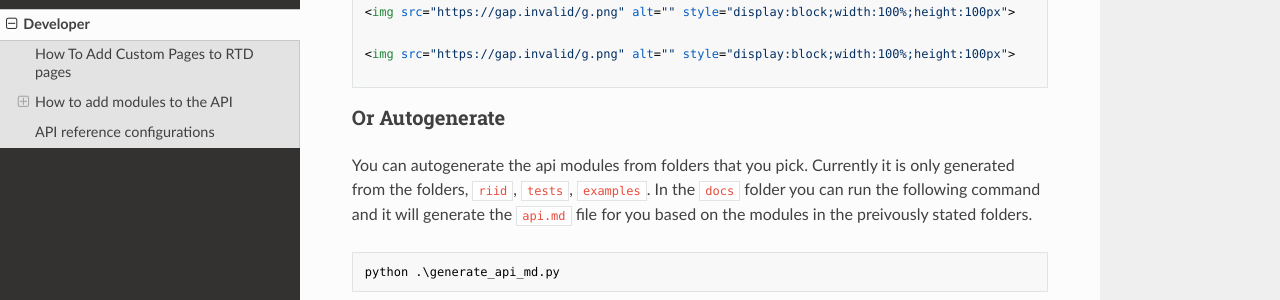
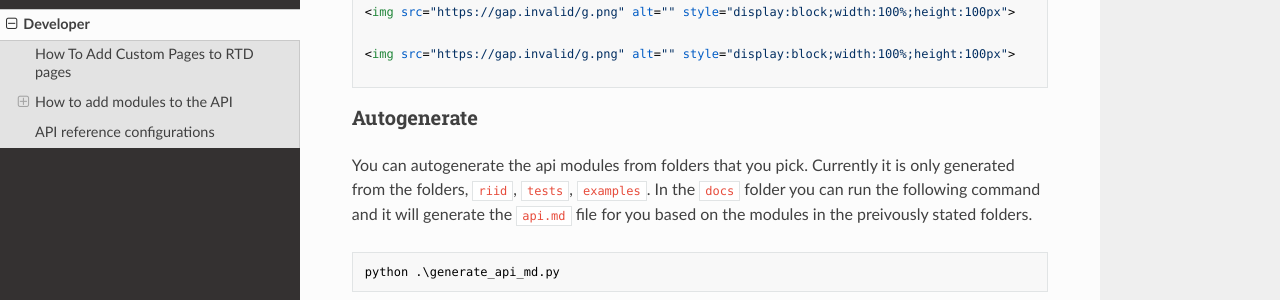
Before and after one commit to sandialabs/PyRIID, an MkDocs documentation site: the page built from docs/howto.md, in a window 1280 px wide and 900 px high, scrolled down 749 px. Shown: the part 156-456 px from the top of the window. Built offline with MkDocs 1.6.1, drawn with Linux system fonts in a browser that asks for light colours; nearby versions of some CDN libraries.

Commit message:
cleaned up how to file

````diff
--- a/docs/howto.md
+++ b/docs/howto.md
@@ -41,7 +41,7 @@ For more information and styling of pages, you can find more information [here.]
 ::: riid.visualize
 
 ```
-### Or Autogenerate
+### Autogenerate
 
 You can autogenerate the api modules from folders that you pick. Currently it is only generated from the folders, `riid`, `tests`, `examples`. In the `docs` folder you can run the following command and it will generate the `api.md` file for you based on the modules in the preivously stated folders.
 
````
